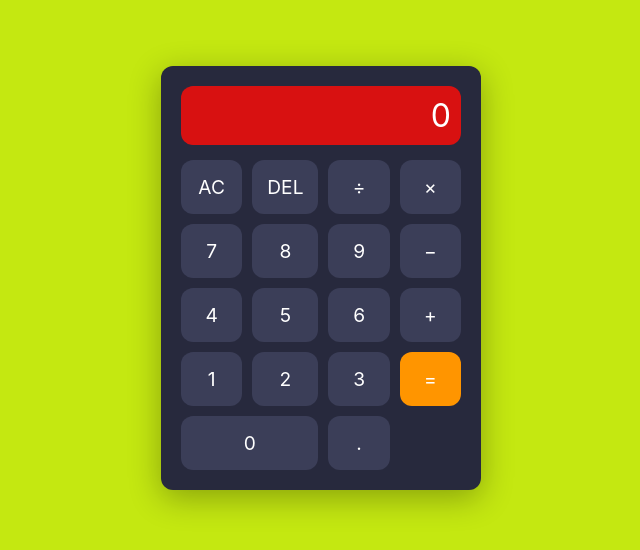
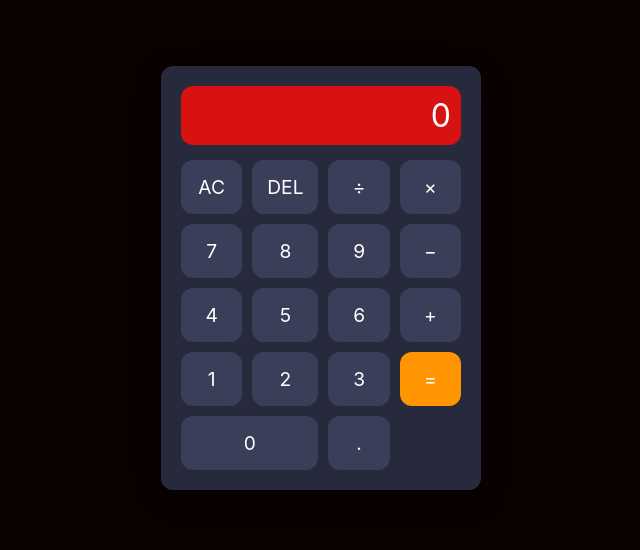
Before and after one commit to G0ku1-Krishnan/Calculator---web-app, a plain HTML site: page index.html in a window 1280 px wide. Shown: the part 122-672 px from the top of the page, without its empty margins (319-959 px from the left). Drawn offline with Linux system fonts and the light colour scheme.

Commit message:
modified the color

```diff
--- a/style.css
+++ b/style.css
@@ -8,7 +8,7 @@
 
 /* Root variables – change these to adjust the theme */
 :root {
-  --bg-color: #c4e811;
+  --bg-color: #0a0101;
   --calc-bg: #27293d;
   --button-bg: #3b3e58;
   --button-bg-hover: #4a4d70;
```
